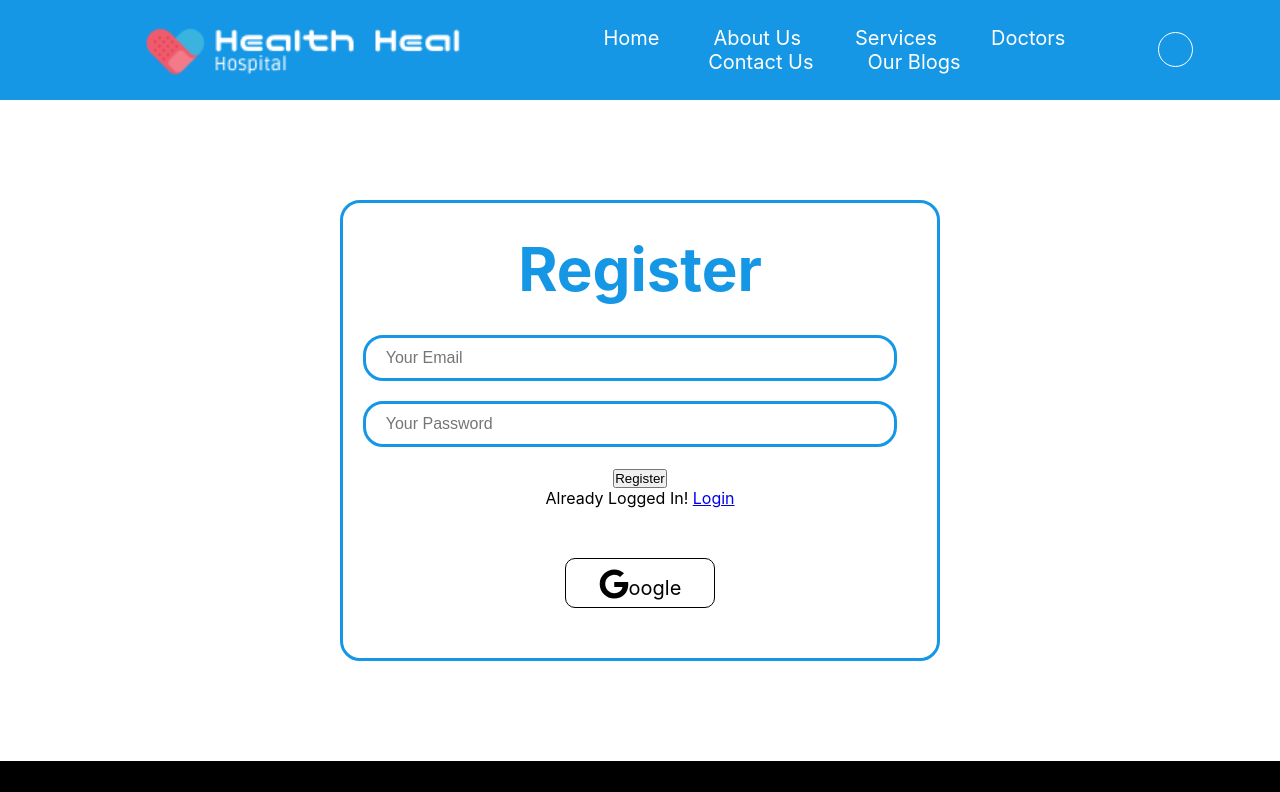
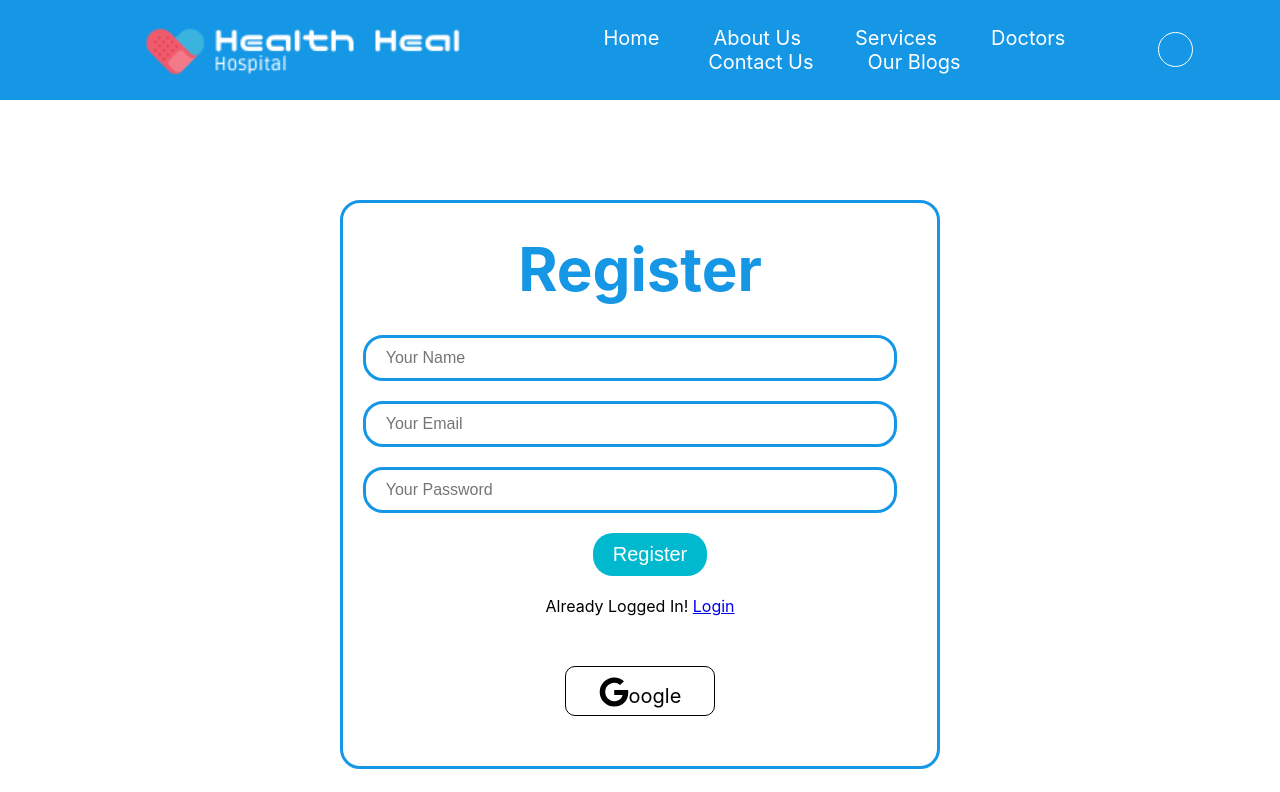
Before and after one commit to Md-Roknuzzaman-khan-Rumman/Health-Heal-Hospistal, a React (Create React App) app: page /register in a window 1280 px wide. Shown: the top 792 px of the page. Built offline with nearby package versions, Linux system fonts and the light colour scheme.

Commit message:
register page edited.

```diff
--- a/src/Pages/Register/Register.js
+++ b/src/Pages/Register/Register.js
@@ -9,9 +9,10 @@ const Register = () => {
 		<div>
 			<section className = "login">
 				<p className = "login_title">Register</p>
+				<input type = "text" placeholder = "Your Name" className = "loginEmail" /> <br />
 				<input type = "text" placeholder = "Your Email" className = "loginEmail" /> <br />
 				<input type = "password" placeholder = "Your Password" className = "loginPass" /> <br />
-				<button>Register</button>
+				<button className = "serviceButton">Register</button>
 				<p className = "isRegi">Already Logged In! <Link to = "/login">Login</Link></p>
 				<div className = "logged_via_container">
 					<p className = "login_via">{google}<span>oogle</span></p>
```
